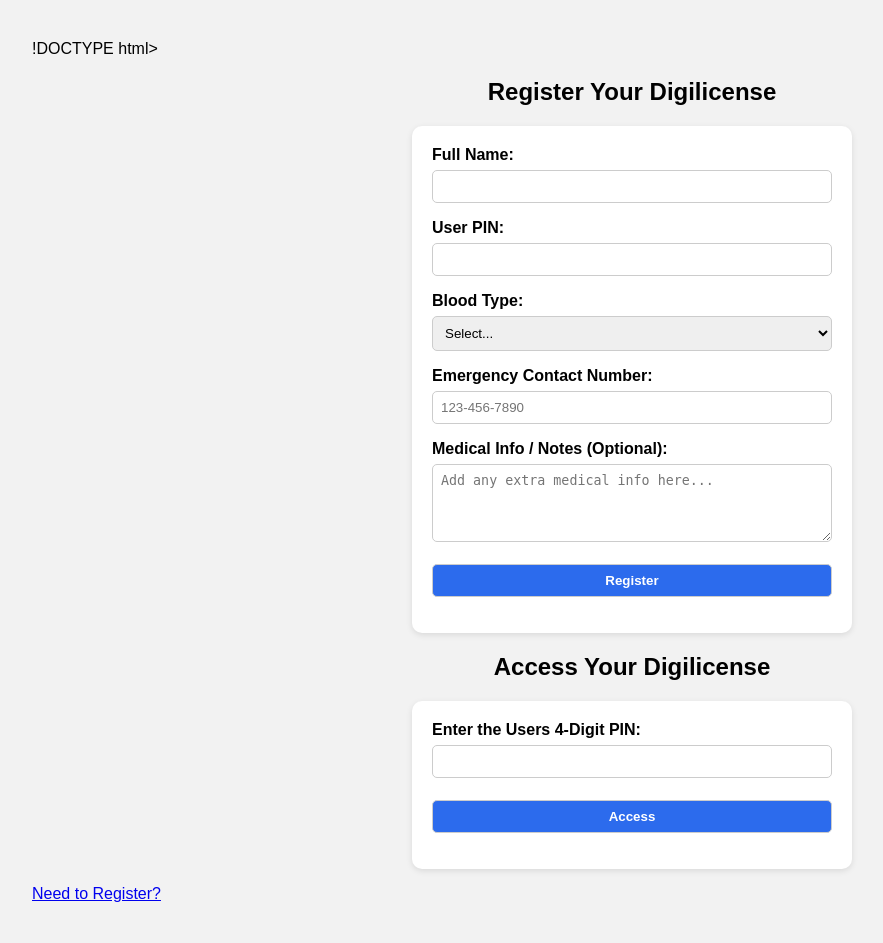
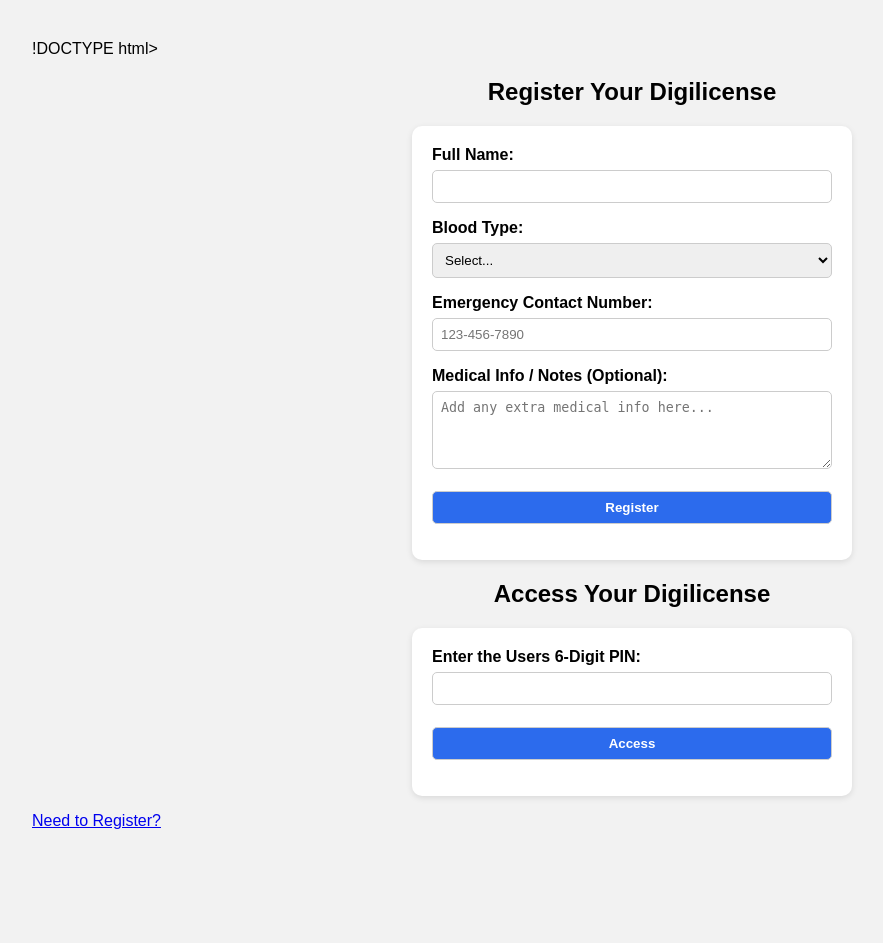
Before and after one commit to CBNeal/Digiliscense, a Flask app: page / in a window 1280 px wide. Shown: the whole page, without its empty margins (8-891 px from the left). After the commit the page ends 829 px from the top, so only its background shows below. Run offline with Flask 3, Linux system fonts and the light colour scheme.

Commit message:
made 4 digits to 6 and fixed security issues

```diff
--- a/WEBDEV/app.py
+++ b/WEBDEV/app.py
@@ -1,5 +1,6 @@
 from flask import Flask, render_template, request, redirect, url_for
 from flask_sqlalchemy import SQLAlchemy
+import random
 
 app = Flask(__name__)
 
@@ -16,7 +17,7 @@ db = SQLAlchemy(app)
 ################
 class User(db.Model):
     id = db.Column(db.Integer, primary_key = True)
-    pin = db.Column(db.String(5), nullable = False)
+    pin = db.Column(db.String(6), nullable = False, unique = True)
     name = db.Column(db.String(50), nullable = False)
     bloodtype = db.Column(db.String(10), nullable = False)
     contact = db.Column(db.String(50), nullable = False)
@@ -24,11 +25,13 @@ class User(db.Model):
 
 with app.app_context():
     db.create_all()
+
 ## This is for the "homebase", opening page - C
 @app.route("/")
 def home():
     return render_template("register.html")
 
+#Access user info by PIN
 @app.route("/access", methods=["POST"])
 def access():
     pin = request.form['pin'].strip()
@@ -39,13 +42,13 @@ def access():
     else:
         return "❌ Invalid PIN. User not found.", 404
 
+#Register New User
 @app.route("/register", methods=["POST"])
 def register():
     # Debug print
     print("FORM DATA RECEIVED:", request.form)
 
     # Grab and strip form fields
-    pin = request.form.get("pin", "").strip()
     name = request.form.get("name", "").strip()
     blood = request.form.get("blood", "").strip()
     contact = request.form.get("contact", "").strip()
@@ -55,24 +58,19 @@ def register():
     if not name or not blood or not contact:
         return "Please fill out all required fields., User will not work properly if all fields are not filled", 400
 
+    # Generate a unique 6-digit PIN
+    pin = str(random.randint(100000, 999999))
+
+
     # Save to database
-    new_user = User(name = name, pin = pin,  bloodtype = blood, contact = contact, info = info)
+    new_user = User(name = name, pin = pin,  bloodtype = blood, contact = contact, info = info or None)
     db.session.add(new_user)
     db.session.commit()
 
     print(f"✅ Saved user: {name}, {pin}, {blood}, {contact}, {info}, User saved into SQLITE file")
 
-    return redirect(url_for("user_list"))
+    return render_template("index.html", pin=pin)
 
-
-@app.route('/user/<int:user_id>')
-def get_user(user_id):
-    user = User.query.filter_by(pin=pin).first()
-
-    if user:
-        return render_template('user.html', user=user)
-    else:
-        return f"User with ID {user_id} not found. Check again and see if the Code on the DIGILISCENSE is correct", 404
 
 ### For showcasing the user  page
 @app.route("/USER")
--- a/WEBDEV/templates/register.html
+++ b/WEBDEV/templates/register.html
@@ -50,9 +50,6 @@
         <label for="name">Full Name:</label>
         <input type="text" id="name" name="name" required>
 
-        <!-- PIN-->
-        <label for="PIN">User PIN:</label>
-        <input type="text" name="pin" pattern="\d{4}" maxlength="4" required title="Enter a 4-digit PIN">
         <!-- Blood Type -->
         <label for="blood">Blood Type:</label>
         <select id="blood" name="blood" required>
@@ -86,8 +83,8 @@
 <body>
     <h2>Access Your Digilicense</h2>
     <form action="/access" method="POST">
-        <label for="pin">Enter the Users 4-Digit PIN:</label>
-        <input type="text" name="pin" maxlength="4" pattern="\d{4}" required>
+        <label for="pin">Enter the Users 6-Digit PIN:</label>
+        <input type="text" name="pin" maxlength="6" pattern="\d{6}" required>
         <button type="submit">Access</button>
     </form>
     <p><a href="/register">Need to Register?</a></p>
```
Also changed, not shown: WEBDEV/templates/index.html (+11 -3 lines).
